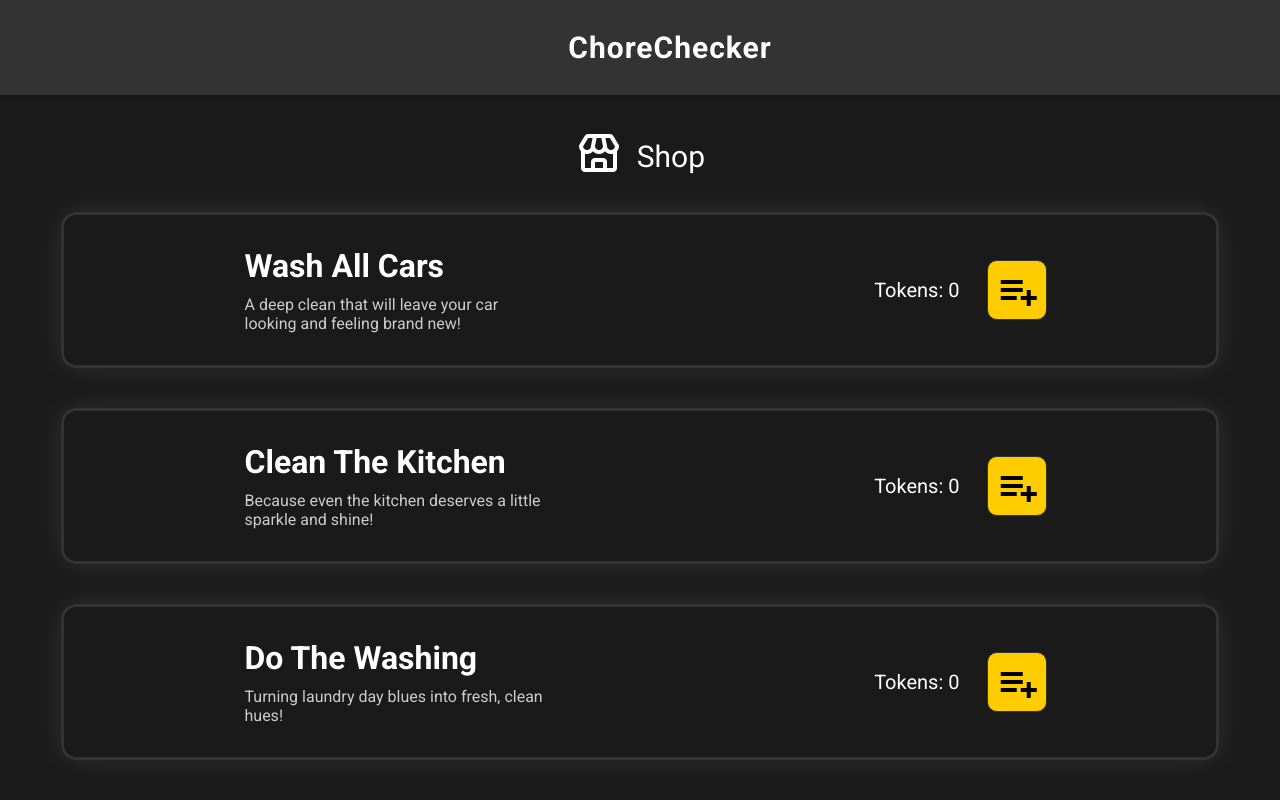
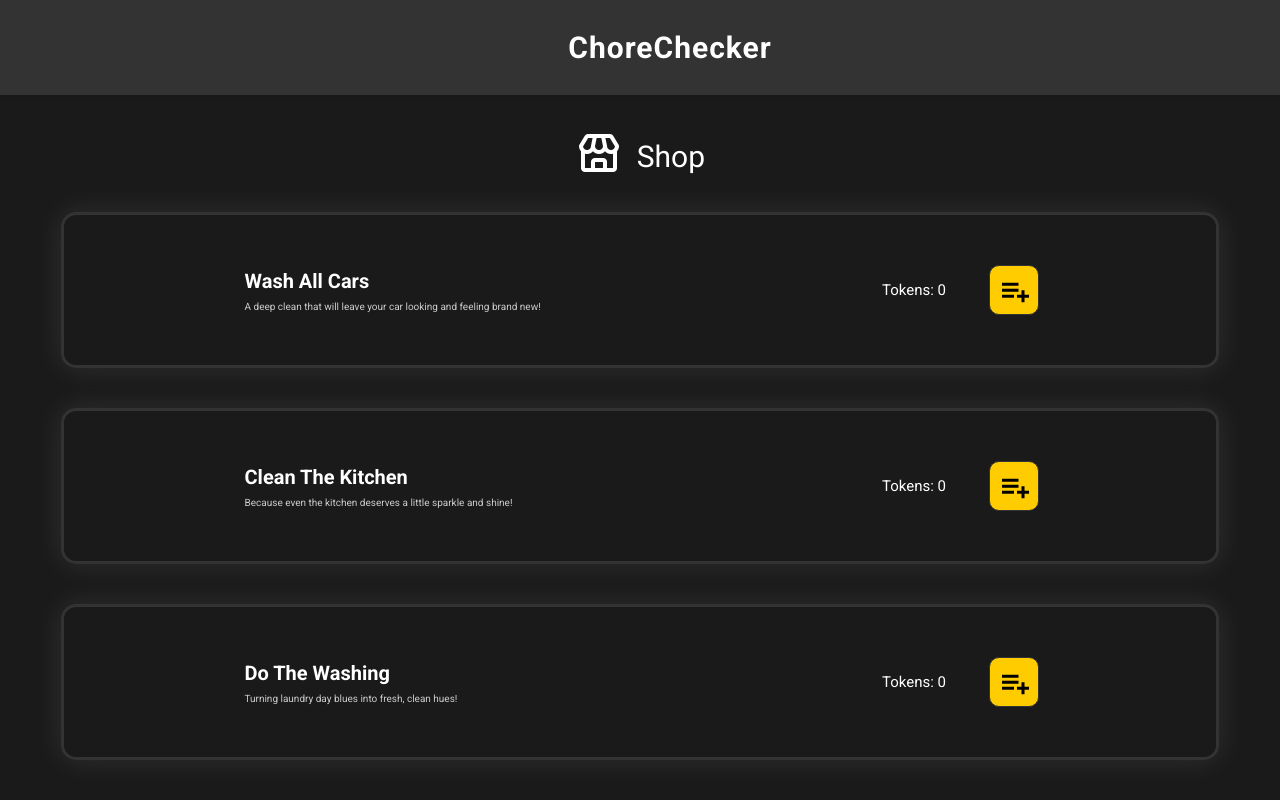
Before and after one commit to CactusKing136/ChoreTracker, a website built with Vite: page index.html in a window 1280 px wide. Shown: the top 800 px of the page. Built offline with nearby package versions, Linux system fonts and the light colour scheme; no server answers.

Commit message:
style changes

```diff
--- a/index.html
+++ b/index.html
@@ -40,7 +40,7 @@
         <div class="token-info">
           <div class="car-tokens"><p>Tokens: 0</p></div>
           <button class="car-wash-btn card-btn">
-            <i class="bx bx-list-plus bx-lg"></i>
+            <i class="bx bx-list-plus bx-md"></i>
           </button>
         </div>
       </div>
@@ -54,7 +54,7 @@
         <div class="token-info">
           <div class="kitchen-tokens"><p>Tokens: 0</p></div>
           <button class="kitchen-btn card-btn">
-            <i class="bx bx-list-plus bx-lg"></i>
+            <i class="bx bx-list-plus bx-md"></i>
           </button>
         </div>
       </div>
@@ -68,7 +68,7 @@
         <div class="token-info">
           <p class="washing-tokens">Tokens: 0</p>
           <button class="washing-btn card-btn">
-            <i class="bx bx-list-plus bx-lg"></i>
+            <i class="bx bx-list-plus bx-md"></i>
           </button>
         </div>
       </div>
--- a/styles.css
+++ b/styles.css
@@ -25,6 +25,7 @@ body {
     z-index: 1000; /* Ensure it's above other content */
     box-shadow: 0 2px 5px rgba(0, 0, 0, 0.1); /* Optional: Add shadow for depth */
     padding: 30px;
+    text-align: center;
   }
 
   /* Style the navigation links */
@@ -45,6 +46,7 @@ body {
     display: inline;
     margin: 0 10px;
     background-color: #333333;
+    text-align: center;
   }
 
   .shop-container {
@@ -70,8 +72,8 @@ body {
   .card-btn {
     background-color: #ffcc00;
     border: 1px solid #333333;
-    width: 60px;
-    height: 60px;
+    width: 50px;
+    height: 50px;
     border-radius: 10px;
     margin-left: 10px;
   }
@@ -89,13 +91,14 @@ body {
     display: flex;
     align-items: center;
     width: 190px;
-    font-size: 20px;
+    font-size: 15px;
     justify-content: space-around;
   }
 
   .card-description {
     color: #cccccc;
-    margin-top: 10px;
+    margin-top: 8px;
+    font-size: 10px;
   }
 
   .card-info {
@@ -171,3 +174,7 @@ ul li:active {
     flex-direction: column;
     align-items: center;
 }
+
+.card-title {
+  font-size: 20px;
+}
```
Also changed, not shown: package.json (added, +14 -0 lines).
